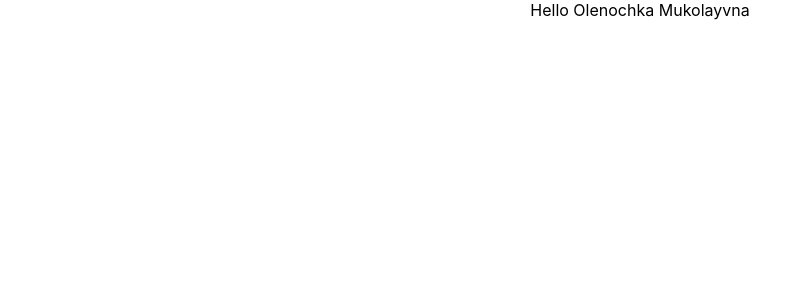
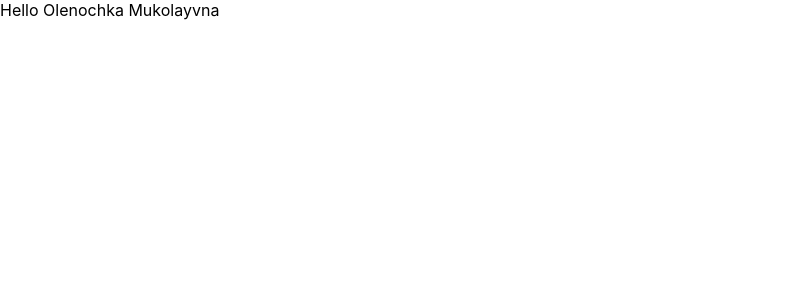
Before and after one commit to LenaK513/weather-react-shecodes-02, a React (Create React App) app: page / in a window 1280 px wide. Shown: the top 300 px of the page, without its empty margins (0-811 px from the left). Built offline with nearby package versions, Linux system fonts and the light colour scheme.

Commit message:
Update App.js

```diff
--- a/src/App.js
+++ b/src/App.js
@@ -1,7 +1,7 @@
 import "./App.css";
 
 function App() {
-  return <div className="App">Hello Olenochka Mukolayvna</div>;
+  return <div>Hello Olenochka Mukolayvna</div>;
 }
 
 export default App;
```
